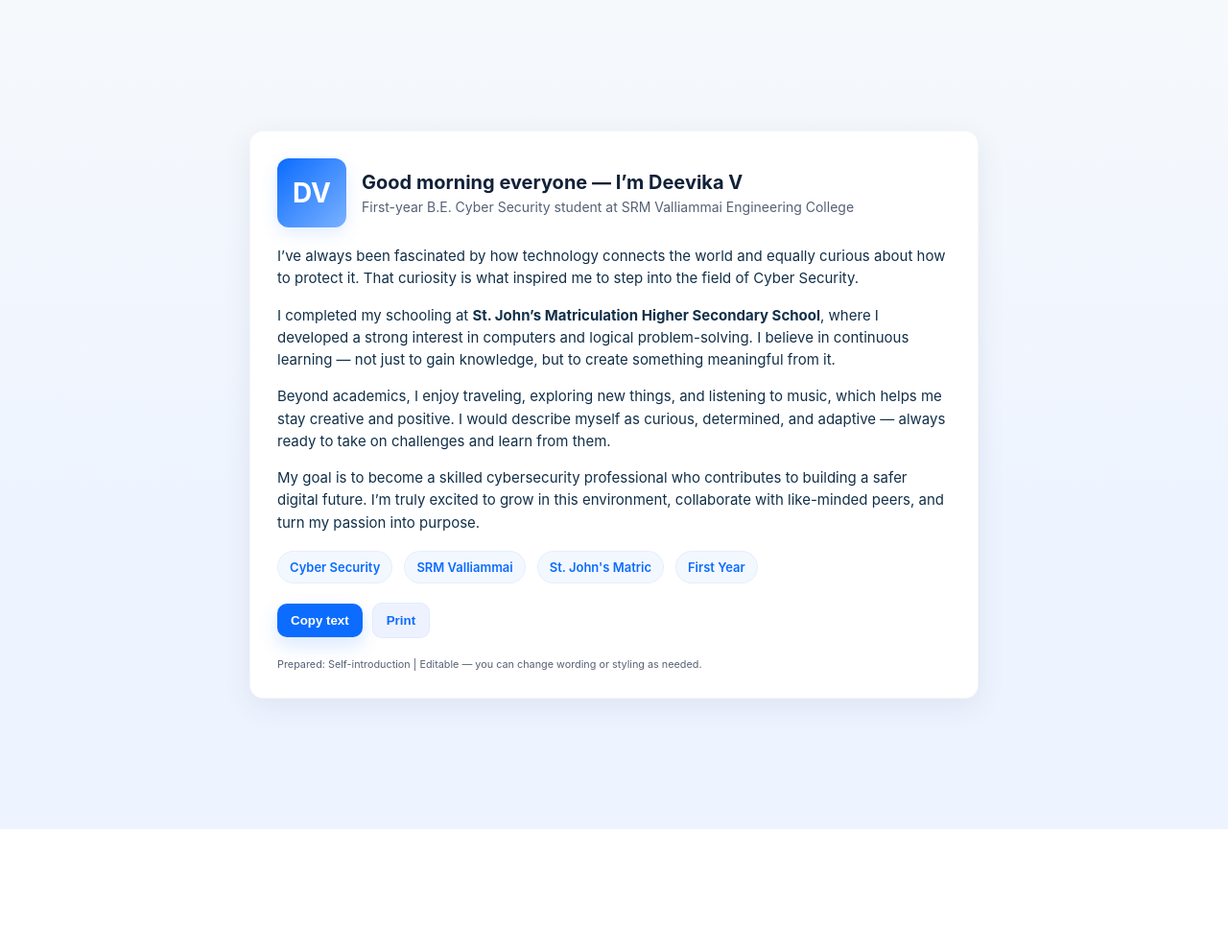
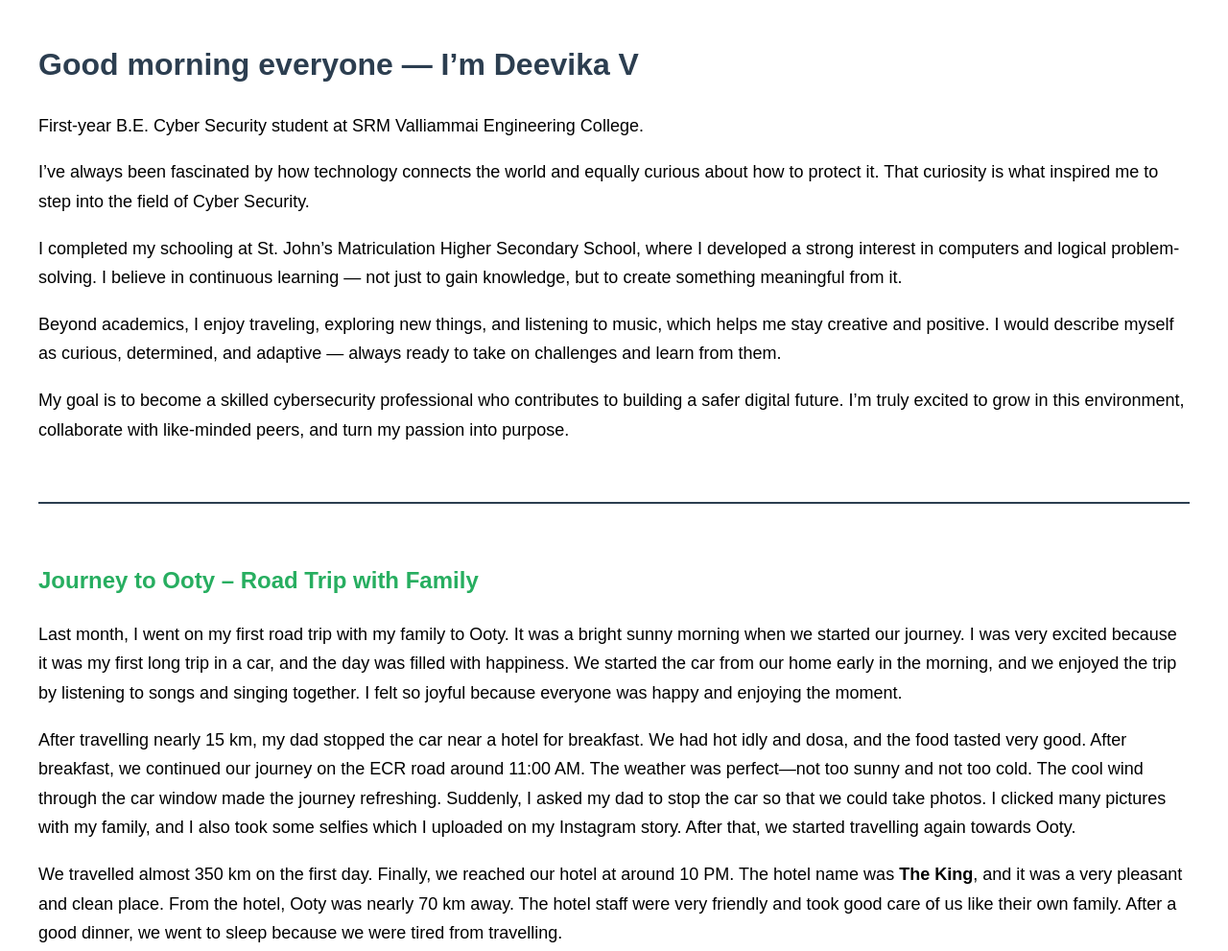
Before and after one commit to Deevika26/Blog-, a plain HTML site: page index.html in a window 1280 px wide. Shown: the top 991 px of the page at 96% size. Before the commit the page ends 864 px from the top, so only its background shows below. Drawn offline with Linux system fonts and the light colour scheme.

Commit message:
Revise index.html
Updated the HTML structure and styles for a self-introduction page, enhancing content and layout.

Signed-off-by: Deevika26 <deevikasai524@gmail.com>

```diff
--- a/index.html
+++ b/index.html
@@ -1,199 +1,112 @@
-<!doctype html>
+<!DOCTYPE html>
 <html lang="en">
 <head>
-  <meta charset="utf-8" />
-  <meta name="viewport" content="width=device-width,initial-scale=1" />
-  <title>Self Introduction — Deevika V</title>
+    <meta charset="UTF-8">
+    <title>Deevika V — Self Introduction</title>
     <style>
-    :root{
-      --bg:#f6f9fc;
-      --card:#ffffff;
-      --accent:#0b6cff;
-      --muted:#566175;
-      --radius:14px;
-      --maxw:760px;
-      --pad:28px;
-      --shadow: 0 8px 30px rgba(20,30,60,0.08);
-      font-family: Inter, "Segoe UI", Roboto, Arial, sans-serif;
+        body {
+            font-family: Arial, sans-serif;
+            line-height: 1.7;
+            margin: 40px;
         }
-    body{
-      margin:0;
-      background:linear-gradient(180deg,var(--bg),#eef4ff 60%);
-      display:flex;
-      align-items:center;
-      justify-content:center;
-      min-height:100vh;
-      padding:32px;
-      color:#122138;
+        h1, h2 {
+            color: #2c3e50;
         }
-    .card{
-      max-width:var(--maxw);
-      width:100%;
-      background:var(--card);
-      border-radius:var(--radius);
-      box-shadow:var(--shadow);
-      padding:var(--pad);
-      box-sizing:border-box;
-      border:1px solid rgba(15,30,80,0.04);
+        p {
+            font-size: 18px;
         }
-    header{
-      display:flex;
-      gap:16px;
-      align-items:center;
-      margin-bottom:10px;
+        ul {
+            font-size: 18px;
         }
-    .avatar{
-      width:72px;
-      height:72px;
-      border-radius:12px;
-      background:linear-gradient(135deg,var(--accent),#7ab1ff);
-      display:flex;
-      align-items:center;
-      justify-content:center;
-      color:white;
-      font-weight:700;
-      font-size:28px;
-      flex:0 0 72px;
-      box-shadow:0 6px 18px rgba(11,108,255,0.12);
+        .quote {
+            font-style: italic;
+            font-size: 20px;
+            color: #8e44ad;
         }
-    h1{
-      margin:0;
-      font-size:20px;
-      line-height:1.1;
+        /* New section styling */
+        #journey-ooty {
+            margin-top: 60px;
+            padding-top: 40px;
+            border-top: 2px solid #2c3e50;
         }
-    p.lead{
-      margin:6px 0 0 0;
-      color:var(--muted);
-      font-size:14px;
-    }
-    .content{
-      margin-top:18px;
-      line-height:1.55;
-      font-size:15px;
-      color:#123049;
-    }
-    .meta{
-      margin-top:18px;
-      display:flex;
-      gap:12px;
-      flex-wrap:wrap;
-    }
-    .pill{
-      background:#f3f8ff;
-      color:var(--accent);
-      padding:8px 12px;
-      border-radius:999px;
-      font-weight:600;
-      font-size:13px;
-      border:1px solid rgba(11,108,255,0.06);
-    }
-    .actions{
-      margin-top:20px;
-      display:flex;
-      gap:10px;
-      align-items:center;
-    }
-    button{
-      border:0;
-      padding:10px 14px;
-      border-radius:10px;
-      cursor:pointer;
-      font-weight:600;
-    }
-    .btn-copy{
-      background:var(--accent);
-      color:white;
-      box-shadow:0 8px 20px rgba(11,108,255,0.16);
-    }
-    .btn-print{
-      background:#eef2ff;
-      color:var(--accent);
-      border:1px solid rgba(11,108,255,0.06);
-    }
-    footer{
-      margin-top:18px;
-      color:var(--muted);
-      font-size:13px;
-    }
-
-    /* Print styles */
-    @media print {
-      body { background:white; }
-      .card { box-shadow:none; border:none; max-width:100%; }
-      .actions, footer { display:none; }
+        #journey-ooty h2 {
+            color: #27ae60;
         }
     </style>
 </head>
 <body>
-  <main class="card" role="main" aria-labelledby="intro-title">
-    <header>
-      <div class="avatar" aria-hidden="true">DV</div>
-      <div>
-        <h1 id="intro-title">Good morning everyone — I’m Deevika V</h1>
-        <p class="lead">First-year B.E. Cyber Security student at SRM Valliammai Engineering College</p>
-      </div>
-    </header>
 
-    <article class="content" id="intro-content">
-      <p>
-        I’ve always been fascinated by how technology connects the world and equally curious about how to protect it.
-        That curiosity is what inspired me to step into the field of Cyber Security.
-      </p>
+<h1>Good morning everyone — I’m Deevika V</h1>
+<p>First-year B.E. Cyber Security student at SRM Valliammai Engineering College.</p>
+<p>I’ve always been fascinated by how technology connects the world and equally curious about how to protect it. That curiosity is what inspired me to step into the field of Cyber Security.</p>
+<p>I completed my schooling at St. John’s Matriculation Higher Secondary School, where I developed a strong interest in computers and logical problem-solving. I believe in continuous learning — not just to gain knowledge, but to create something meaningful from it.</p>
+<p>Beyond academics, I enjoy traveling, exploring new things, and listening to music, which helps me stay creative and positive. I would describe myself as curious, determined, and adaptive — always ready to take on challenges and learn from them.</p>
+<p>My goal is to become a skilled cybersecurity professional who contributes to building a safer digital future. I’m truly excited to grow in this environment, collaborate with like-minded peers, and turn my passion into purpose.</p>
 
-      <p>
-        I completed my schooling at <strong>St. John’s Matriculation Higher Secondary School</strong>, where I developed a strong interest in computers and logical problem-solving.
-        I believe in continuous learning — not just to gain knowledge, but to create something meaningful from it.
-      </p>
+<!-- JOURNEY TO OOTY SECTION -->
+<section id="journey-ooty">
+    <h2>Journey to Ooty – Road Trip with Family</h2>
 
-      <p>
-        Beyond academics, I enjoy traveling, exploring new things, and listening to music, which helps me stay creative and positive.
-        I would describe myself as curious, determined, and adaptive — always ready to take on challenges and learn from them.
-      </p>
+    <p>Last month, I went on my first road trip with my family to Ooty. It was a bright sunny morning when we started our journey. I was very excited because it was my first long trip in a car, and the day was filled with happiness. We started the car from our home early in the morning, and we enjoyed the trip by listening to songs and singing together. I felt so joyful because everyone was happy and enjoying the moment.</p>
 
-      <p>
-        My goal is to become a skilled cybersecurity professional who contributes to building a safer digital future.
-        I’m truly excited to grow in this environment, collaborate with like-minded peers, and turn my passion into purpose.
-      </p>
-    </article>
+    <p>After travelling nearly 15 km, my dad stopped the car near a hotel for breakfast. We had hot idly and dosa, and the food tasted very good. After breakfast, we continued our journey on the ECR road around 11:00 AM. The weather was perfect—not too sunny and not too cold. The cool wind through the car window made the journey refreshing. Suddenly, I asked my dad to stop the car so that we could take photos. I clicked many pictures with my family, and I also took some selfies which I uploaded on my Instagram story. After that, we started travelling again towards Ooty.</p>
 
-    <div class="meta" aria-hidden="true">
-      <span class="pill">Cyber Security</span>
-      <span class="pill">SRM Valliammai</span>
-      <span class="pill">St. John's Matric</span>
-      <span class="pill">First Year</span>
-    </div>
+    <p>We travelled almost 350 km on the first day. Finally, we reached our hotel at around 10 PM. The hotel name was <strong>The King</strong>, and it was a very pleasant and clean place. From the hotel, Ooty was nearly 70 km away. The hotel staff were very friendly and took good care of us like their own family. After a good dinner, we went to sleep because we were tired from travelling.</p>
 
-    <div class="actions" role="group" aria-label="Actions">
-      <button class="btn-copy" id="copyBtn" title="Copy the introduction text">Copy text</button>
-      <button class="btn-print" id="printBtn" title="Open print dialog">Print</button>
-    </div>
+    <p>The next morning, we woke up early, had hot coffee and breakfast, and started travelling again. On the way, I saw beautiful hills and thick mist covering the mountains like a white blanket. I also heard that the Ooty hill road has <strong>69 hairpin bends</strong>, and it was scary but exciting. The view was amazing, and I enjoyed seeing fresh carrots and vegetables being sold by local people. We bought chocolates, homemade cake and tea powder. The local people were very kind and spoke politely, which made me feel happy.</p>
 
-    <footer>
-      <small>Prepared: Self-introduction | Editable — you can change wording or styling as needed.</small>
-    </footer>
-  </main>
+    <p>After travelling the whole day, we returned back to our hotel around 4:30 PM in the evening. We were so tired that we couldn’t explore more places, so we decided to rest. My brother said that he cannot travel anymore because he was exhausted. We took a short nap, and after sleeping we felt fresh and energetic again.</p>
 
-  <script>
-    // Copy the plain text content to clipboard
-    document.getElementById('copyBtn').addEventListener('click', async () => {
-      const text = document.getElementById('intro-content').innerText.trim();
-      try {
-        await navigator.clipboard.writeText(text);
-        alert('Introduction copied to clipboard!');
-      } catch (err) {
-        // fallback
-        const ta = document.createElement('textarea');
-        ta.value = text;
-        document.body.appendChild(ta);
-        ta.select();
-        document.execCommand('copy');
-        ta.remove();
-        alert('Introduction copied to clipboard (fallback).');
-      }
-    });
+    <p>The next day, we visited many beautiful places such as the Botanical Garden, Doddabetta Peak and Ooty Lake. The view from Doddabetta felt like we were standing above the clouds. Boating in the lake was peaceful and enjoyable. We took many photos and created wonderful memories.</p>
 
-    // Print button
-    document.getElementById('printBtn').addEventListener('click', () => window.print());
-  </script>
+    <h3>Impact of This Journey</h3>
+    <p>This journey created a big impact on my life. It was not just a fun trip—it changed the way I think. I realised the importance of spending time with family. Nowadays everyone is busy with phones and work, but during this trip, we talked, laughed, sang songs and enjoyed every moment together. I understood that real happiness lies in small moments, not expensive things.</p>
+
+    <p>This trip made me appreciate nature more. The mountains, hills, cold weather and waterfalls made my heart peaceful. Nature taught me to be calm and kind. I also learned courage. Even though the 69-bends road was scary, we still enjoyed it. It taught me that life also has twists and turns, but we must move forward with confidence.</p>
+
+    <p>Meeting new people made me understand the value of kindness. The hardworking shopkeepers and hotel staff always smiled and treated us with love. I learned to be thankful for what I have and stop complaining.</p>
+
+    <p>This journey gave me new dreams. Now I want to travel more places and learn more about the world. I feel more positive, confident and stronger after this experience. This Ooty trip was unforgettable. It became a beautiful memory that will stay in my heart forever.</p>
+
+    <p class="quote">“The best journeys are the ones that bring us closer to our loved ones and closer to ourselves.”</p>
+
+    <h3>First Impression: Then, Now and in the Future</h3>
+    <p><strong>Then:</strong> I was filled with excitement and curiosity. Everything felt new—the long roads, the cool breeze and the laughter.</p>
+    <p><strong>Now:</strong> I feel proud and happy. It taught me patience, confidence and togetherness.</p>
+    <p><strong>Future:</strong> This journey will always inspire me to face challenges confidently.</p>
+
+    <h3>People Who Influenced the Journey</h3>
+    <p><strong>Past:</strong> My parents inspired me the most. My dad drove for hours without giving up, and my mom supported us always.</p>
+    <p><strong>Present:</strong> The local people and hotel staff influenced me with kindness and hard work.</p>
+    <p><strong>Future:</strong> I hope to meet more inspiring people and spread kindness too.</p>
+
+    <h3>Challenges and Moments of Uncertainty</h3>
+    <p>The 69 hairpin bends scared all of us. I was worried during each turn. My brother was tired and wanted to stop. We didn’t know if we would reach safely at night.</p>
+
+    <h4>How I Would Handle It Now</h4>
+    <ul>
+        <li>Stay calm and encourage others</li>
+        <li>Trust the process</li>
+        <li>Take breaks when needed</li>
+        <li>Face challenges step by step</li>
+    </ul>
+
+    <h3>Lessons Learned</h3>
+    <ul>
+        <li>Real happiness is in spending time with family</li>
+        <li>Nature heals the mind</li>
+        <li>Challenges make us stronger</li>
+        <li>Kindness is more valuable than money</li>
+        <li>Memories last longer than material things</li>
+        <li>Courage means moving forward despite fear</li>
+    </ul>
+
+    <h3>If the Journey Had Never Happened</h3>
+    <p>If this journey had never happened, I would not have learned the true meaning of family and life. I would have missed beautiful experiences, lessons and unforgettable memories.</p>
+
+    <p>This journey changed my life forever. I will carry these lessons always.</p>
+
+</section>
+
 </body>
 </html>
```
Lines whose indentation alone changed are shown as unchanged.
